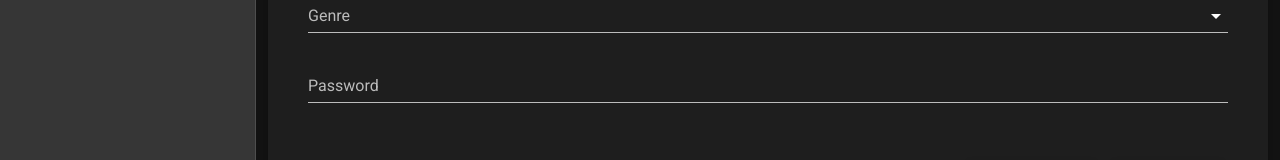
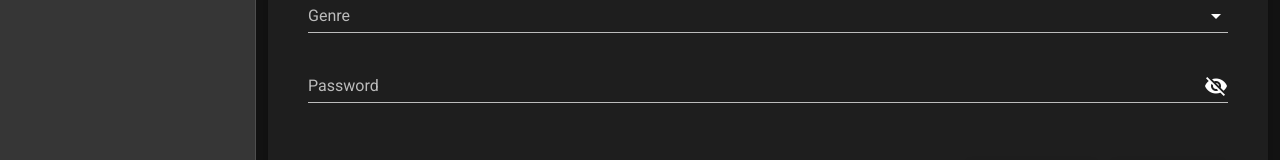
Before and after one commit to jan-robert/tejtunes2300, a Vue app: page /addsong in a window 1280 px wide. Shown: the part 477-637 px from the top of the page. Built offline with nearby package versions, Linux system fonts and the light colour scheme; what vue-youtube, vuefire would draw is missing.

Commit message:
added password display toggle to password inputs

```diff
--- a/src/views/AddSong.vue
+++ b/src/views/AddSong.vue
@@ -53,6 +53,9 @@
         <v-text-field
           class="mb-12"
           v-model="password"
+          :append-icon="showPassword ? 'mdi-eye' : 'mdi-eye-off'"
+          @click:append="showPassword = !showPassword"
+          :type="showPassword ? 'text' : 'password'"
           :rules="passwordRules"
           label="Password"
           required
@@ -100,6 +103,7 @@
       // eslint-disable-next-line no-useless-escape
       v => (/^(https?\:\/\/)?(www\.)?(youtube\.com|youtu\.?be)\/.+$/).test(v) || 'Must be a YouTube link.'
     ],
+    showPassword: false,
     password: '',
     passwordRules: [
       v => !!v || 'Password is required',
--- a/src/views/EditSong.vue
+++ b/src/views/EditSong.vue
@@ -23,6 +23,9 @@
             class="mb-4"
             style="width: 300px"
             v-model="password"
+            :append-icon="showPassword ? 'mdi-eye' : 'mdi-eye-off'"
+            @click:append="showPassword = !showPassword"
+            :type="showPassword ? 'text' : 'password'"
             :rules="passwordRules"
             label="Password"
             required
@@ -155,6 +158,7 @@
         // eslint-disable-next-line no-useless-escape
         v => (/^(https?\:\/\/)?(www\.)?(youtube\.com|youtu\.?be)\/.+$/).test(v) || 'Must be a YouTube link.'
       ],
+      showPassword: false,
       password: '',
       passwordRules: [
         v => !!v || 'Password is required',
```
